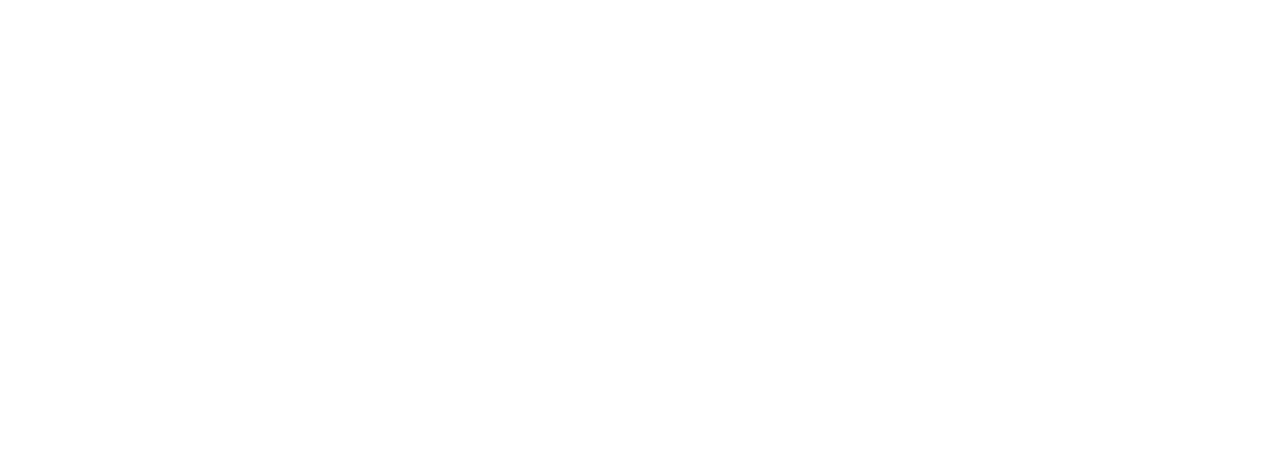
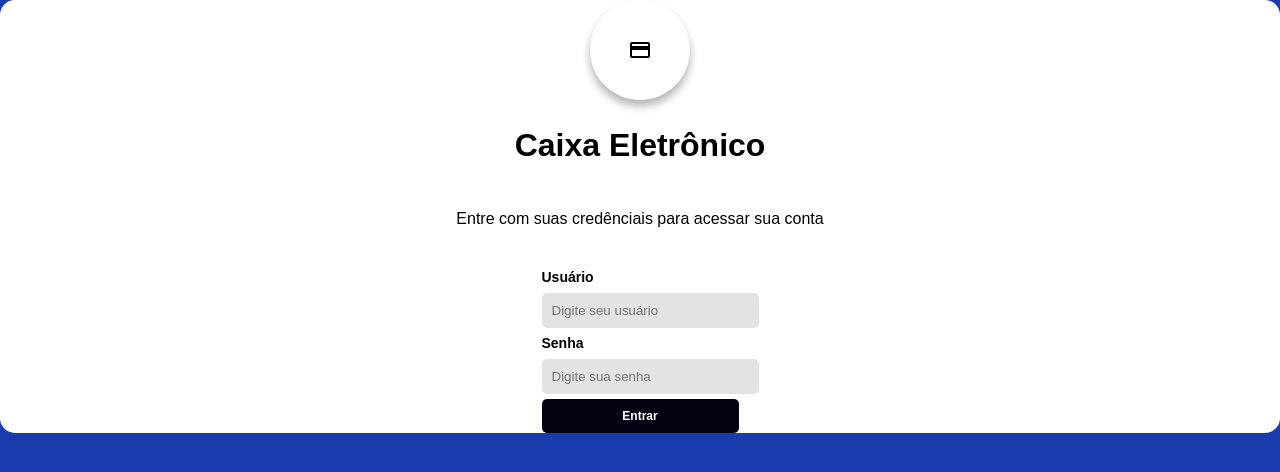
Before and after one commit to Jairnunes1/caixaeletronicodigital, a plain HTML site: page digital-atm/frontend/index.html in a window 1280 px wide. Drawn offline with nearby package versions, Linux system fonts and the light colour scheme.

Commit message:
adicionado algumas estilizações iniciais

```diff
--- a/digital-atm/frontend/index.html
+++ b/digital-atm/frontend/index.html
@@ -4,11 +4,36 @@
 <head>
    <meta charset="UTF-8">
    <meta name="viewport" content="width=device-width, initial-scale=1.0">
-   <title>Document</title>
+   <link rel="stylesheet" href="./styles/index.css">
+   <link rel="preconnect" href="https://fonts.googleapis.com">
+   <link rel="preconnect" href="https://fonts.gstatic.com" crossorigin>
+   <link href="https://fonts.googleapis.com/css2?family=Nunito:ital,wght@0,200..1000;1,200..1000&family=Roboto:ital,wght@0,100..900;1,100..900&display=swap" rel="stylesheet">
+   <link rel="stylesheet" href="https://fonts.googleapis.com/css2?family=Material+Symbols+Outlined:opsz,wght,FILL,GRAD@24,400,0,0&icon_names=credit_card" />
+   <title>Caixa Eletrônico Digital</title>
 </head>
 
 <body>
 
+   <main class="content">
+      <div class="circle">
+         <span class="material-symbols-outlined icon-logo">
+            credit_card
+         </span>
+      </div>
+      <h1>Caixa Eletrônico</h1>
+      <p>Entre com suas credênciais para acessar sua conta</p>
+      <form class="form-content" action="">
+         <label for="text">Usuário</label>
+         <input type="text" placeholder="Digite seu usuário" required />
+         <!-- <br> -->
+         <label for="password">Senha</label>
+         <input type="password" placeholder="Digite sua senha" required />
+         <!-- <br> -->
+         <button type="submit" class="button">Entrar</button>
+         <!-- Button para Cadastrar após estilizar -->
+      </form>
+   </main>
+
 </body>
 
 </html>
--- /dev/null
+++ b/digital-atm/frontend/styles/index.css
@@ -0,0 +1,75 @@
+textarea:focus, input:focus, select:focus {
+   box-shadow: 0 0 0 0;
+   border: 0 none;
+   outline: 0;
+}
+body {
+   background-color: #1A3BAC;
+   font-family: sans-serif;
+   margin: 0 auto;
+   height: 100vh;
+   line-height: 1.5;
+}
+.content{
+   display: flex;
+   flex-direction: column;
+   background-color: #FFFFFF;
+   border-radius: 15px;
+   text-align: center;
+   /* justify-content: center; */
+   align-items: center;
+}
+.circle{
+   width: 100px;
+   height: 100px;
+   background-color: #FFF;
+   border-radius: 50%;
+   display: flex;
+   justify-content: center;
+   align-items: center;
+   box-shadow: 0 6px 8px rgba(0, 0, 0, 0.3); /* Adiciona uma sombra opcional */
+}
+.icon-logo {
+   font-size: 48px; /* Tamanho do ícone */
+   color: #000; /* Cor do ícone */
+}
+
+/* .icon-logo{
+   background-color: #1A3BAC;
+   color: #E3E3E3;
+   width: 70px;
+   height: 70px;
+   margin: 20px auto 0 auto;
+   border-radius: 50%;
+} */
+.form-content{
+   display: grid;
+   gap: 5px;
+   text-align: start;
+   font-size: 14px;
+   font-weight: 550;
+   margin-top: 20px;
+
+}
+.form-content input{
+   background-color: #E3E3E3;
+   padding: 10px;
+   border-radius: 5px;
+   border: none;
+   width: 100%;
+   max-width: 300px;
+}
+
+.button{
+   background-color: #030213;
+   color: white;
+   padding: 10px;
+   border: none;
+   border-radius: 5px;
+   font-size: 12px;
+   font-weight: 700;
+   cursor: pointer;
+}
+.button:hover{
+   background-color: #3f3f3f;
+}
```
Also changed, not shown: digital-atm/frontend/imgs/card.svg (added).
